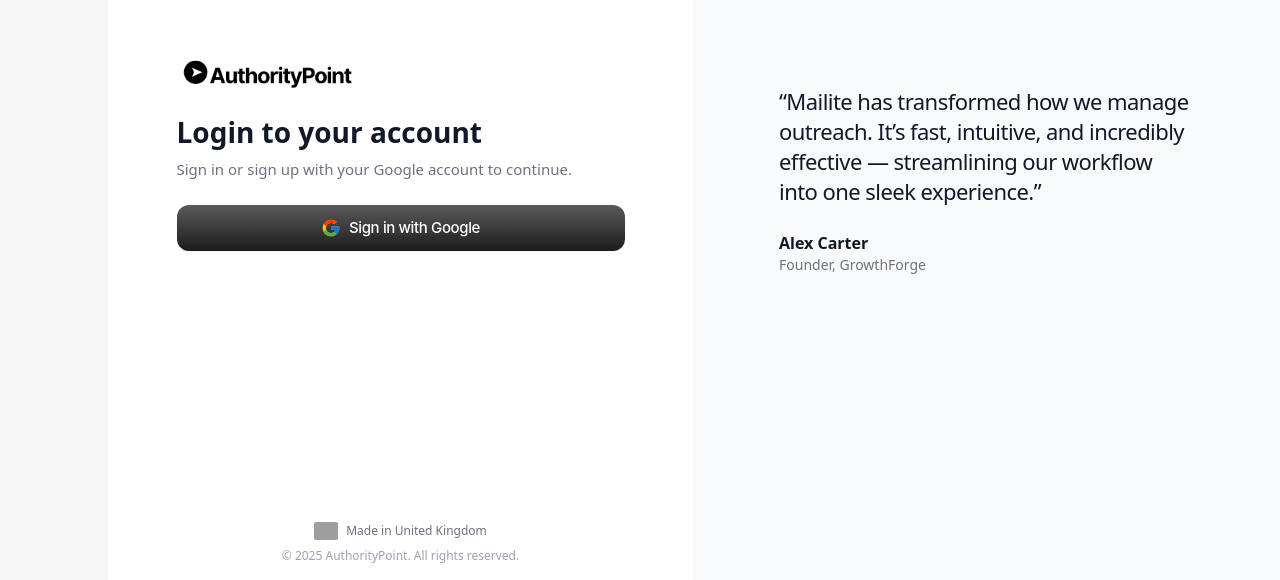
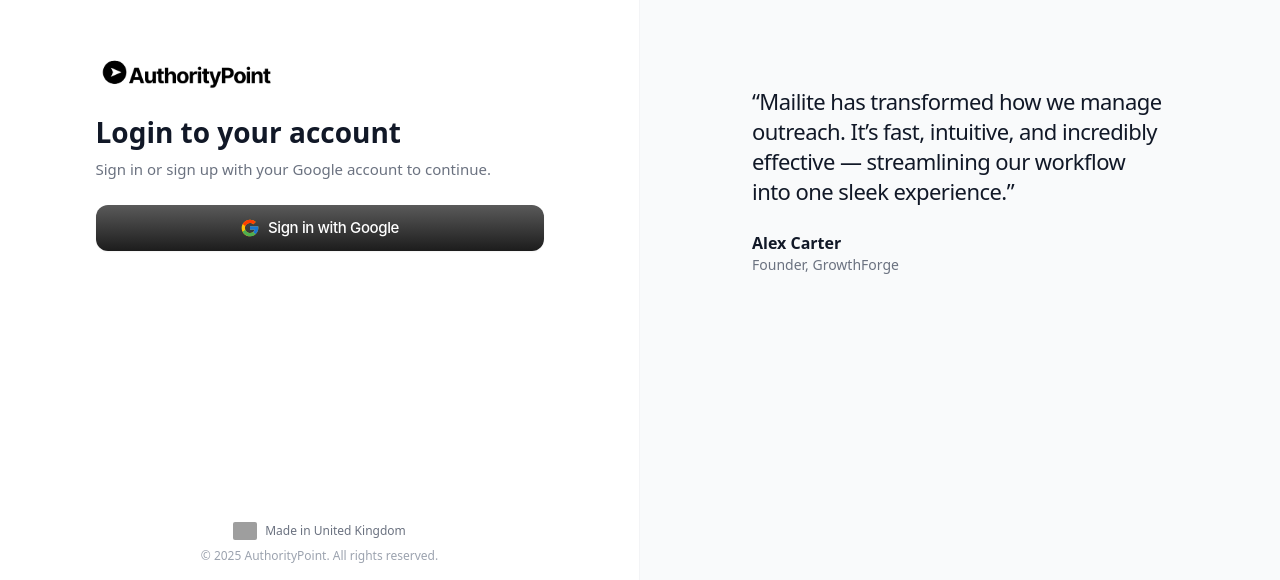
Before and after one commit to rahul3355/personalizedLine, a Next.js app in the folder outreach-frontend/: page /login in a window 1280 px wide. Shown: the part 220-800 px from the top of the page. Built offline with nearby package versions, Linux system fonts and the light colour scheme; no server answers; grey boxes are pictures that could not be loaded.

Commit message:
Fix grey background on login page by removing left margin
Removed the left margin (lg:ml-[108px]) from the login page layout wrapper.
The margin was causing the parent's grey background to show through on the
left side of the login page. Now the entire left side has a white background.

```diff
--- a/outreach-frontend/pages/_app.tsx
+++ b/outreach-frontend/pages/_app.tsx
@@ -56,6 +56,7 @@ function Layout({ Component, pageProps }: LayoutProps) {
   }
   const backgroundClassName = Component.backgroundClassName ?? "bg-[#F7F7F7]";
   const disableWhiteCard = Component.disableWhiteCard ?? false;
+  const isLoginPage = router.pathname === "/login";
 
   const renderPage = () => {
     if (pageLoading) {
@@ -79,7 +80,7 @@ function Layout({ Component, pageProps }: LayoutProps) {
         <div
           className={`flex min-h-0 flex-1 flex-col ${
             disableWhiteCard
-              ? "overflow-visible ml-0 mr-0 lg:ml-[108px]"
+              ? `overflow-visible ml-0 mr-0 ${isLoginPage ? "" : "lg:ml-[108px]"}`
               : "overflow-hidden rounded-[32px] bg-white shadow-sm ml-0 mr-4 lg:ml-[108px]"
             }`}
         >
```
